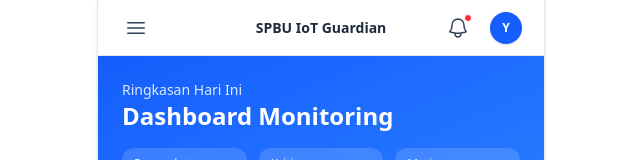
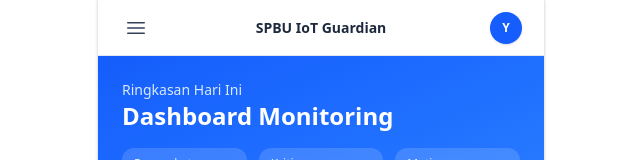
Before and after one commit to yandev-ops/spbu-iot-guardian, a React (Vite) app: page / in a window 1280 px wide. Shown: the top 160 px of the page, without its empty margins (319-959 px from the left). Built offline with nearby package versions, Linux system fonts and the light colour scheme.

Commit message:
Remove notification button from App component

```diff
--- a/src/App.jsx
+++ b/src/App.jsx
@@ -33,16 +33,6 @@ function App() {
 
         <div className="flex items-center gap-1">
           <button
-            aria-label="Notifikasi"
-            className="relative min-w-[44px] min-h-[44px] flex items-center justify-center rounded-lg hover:bg-slate-100 active:bg-slate-200 transition-colors text-slate-700"
-          >
-            <svg xmlns="http://www.w3.org/2000/svg" className="w-6 h-6" fill="none" viewBox="0 0 24 24" stroke="currentColor" strokeWidth={1.5}>
-              <path strokeLinecap="round" strokeLinejoin="round" d="M14.857 17.082a23.848 23.848 0 005.454-1.31A8.967 8.967 0 0118 9.75V9A6 6 0 006 9v.75a8.967 8.967 0 01-2.312 6.022c1.733.64 3.56 1.085 5.455 1.31m5.714 0a24.255 24.255 0 01-5.714 0m5.714 0a3 3 0 11-5.714 0" />
-            </svg>
-            <span className="absolute top-2 right-2 w-2 h-2 bg-red-500 rounded-full border border-white"></span>
-          </button>
-
-          <button
             aria-label="Profil"
             className="min-w-[44px] min-h-[44px] flex items-center justify-center rounded-lg hover:bg-slate-100 active:bg-slate-200 transition-colors"
           >
```
